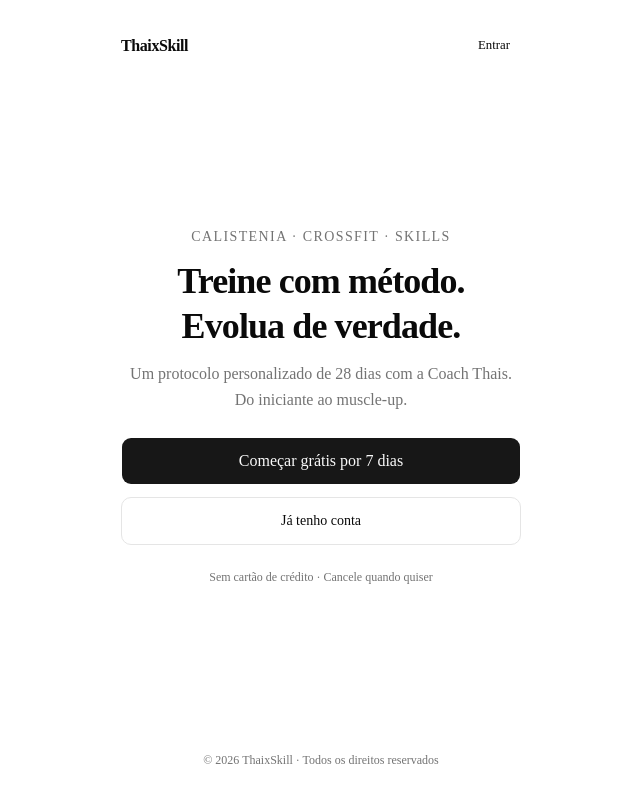
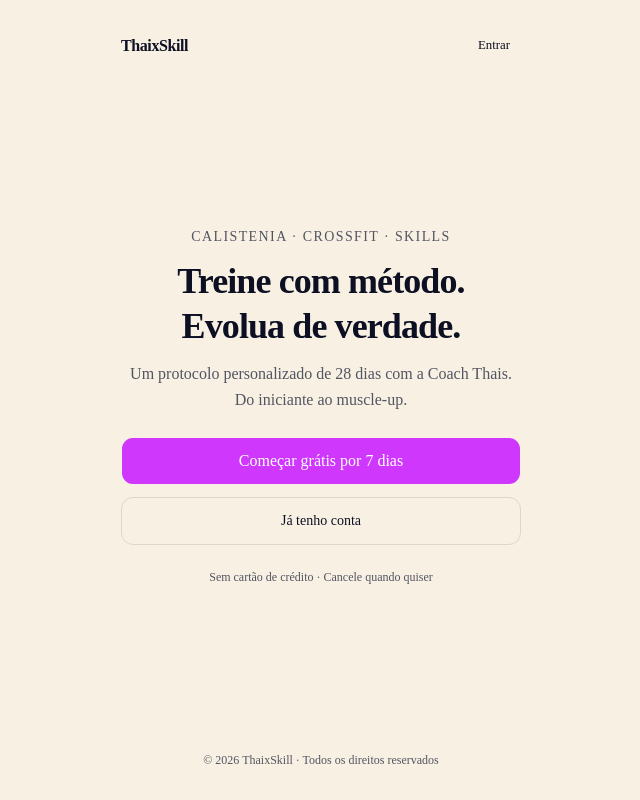
Before and after one commit to vitorOliveiraLopes/thaix, a Next.js app: page / in a window 1280 px wide. Shown: the whole page, without its empty margins (319-959 px from the left). Built offline with nearby package versions, Linux system fonts and the light colour scheme.

Commit message:
feat: recuperação de senha com email e reset

```diff
--- /dev/null
+++ b/src/app/(auth)/forgot-password/page.tsx
@@ -0,0 +1,123 @@
+'use client'
+
+import { useState } from 'react'
+import { useRouter } from 'next/navigation'
+import Link from 'next/link'
+import { createClient } from '@/lib/supabase/client'
+import { Button } from '@/components/ui/button'
+import { Input } from '@/components/ui/input'
+import { Label } from '@/components/ui/label'
+import { ArrowLeft } from 'lucide-react'
+
+export default function ForgotPasswordPage() {
+  const router = useRouter()
+  const [email, setEmail] = useState('')
+  const [loading, setLoading] = useState(false)
+  const [sent, setSent] = useState(false)
+  const [error, setError] = useState<string | null>(null)
+
+  async function handleSubmit(e: React.FormEvent) {
+    e.preventDefault()
+    setLoading(true)
+    setError(null)
+
+    const supabase = createClient()
+    const { error } = await supabase.auth.resetPasswordForEmail(email, {
+      redirectTo: `${window.location.origin}/auth/callback?next=/reset-password`,
+    })
+
+    if (error) {
+      setError('Erro ao enviar e-mail. Verifique o endereço e tente novamente.')
+      setLoading(false)
+      return
+    }
+
+    setSent(true)
+    setLoading(false)
+  }
+
+  if (sent) {
+    return (
+      <div className="min-h-screen flex items-center justify-center bg-background px-4">
+        <div className="w-full max-w-sm space-y-6 text-center">
+          <div className="text-5xl">📬</div>
+          <div className="space-y-2">
+            <h1 className="text-2xl font-semibold tracking-tight">
+              E-mail enviado
+            </h1>
+            <p className="text-sm text-muted-foreground">
+              Enviamos um link para <strong>{email}</strong>. Verifique sua caixa de entrada e clique no link para redefinir sua senha.
+            </p>
+          </div>
+          <p className="text-xs text-muted-foreground">
+            Não recebeu?{' '}
+            <button
+              onClick={() => setSent(false)}
+              className="underline hover:text-foreground transition-colors"
+            >
+              Tentar novamente
+            </button>
+          </p>
+          <Button
+            variant="outline"
+            className="w-full"
+            onClick={() => router.push('/login')}
+          >
+            Voltar para o login
+          </Button>
+        </div>
+      </div>
+    )
+  }
+
+  return (
+    <div className="min-h-screen flex items-center justify-center bg-background px-4">
+      <div className="w-full max-w-sm space-y-6">
+
+        <div className="space-y-1">
+          <Link
+            href="/login"
+            className="inline-flex items-center gap-1 text-sm text-muted-foreground hover:text-foreground transition-colors mb-4"
+          >
+            <ArrowLeft className="w-4 h-4" />
+            Voltar
+          </Link>
+          <h1 className="text-2xl font-semibold tracking-tight">
+            Recuperar senha
+          </h1>
+          <p className="text-sm text-muted-foreground">
+            Digite seu e-mail e enviaremos um link para redefinir sua senha.
+          </p>
+        </div>
+
+        <form onSubmit={handleSubmit} className="space-y-4">
+          <div className="space-y-2">
+            <Label htmlFor="email">E-mail</Label>
+            <Input
+              id="email"
+              type="email"
+              placeholder="seu@email.com"
+              value={email}
+              onChange={e => setEmail(e.target.value)}
+              required
+              autoComplete="email"
+            />
+          </div>
+
+          {error && (
+            <p className="text-sm text-destructive">{error}</p>
+          )}
+
+          <Button
+            type="submit"
+            className="w-full h-12"
+            disabled={loading}
+          >
+            {loading ? 'Enviando...' : 'Enviar link de recuperação'}
+          </Button>
+        </form>
+
+      </div>
+    </div>
+  )
+}
--- /dev/null
+++ b/src/app/(auth)/reset-password/page.tsx
@@ -0,0 +1,102 @@
+'use client'
+
+import { useState } from 'react'
+import { useRouter } from 'next/navigation'
+import { createClient } from '@/lib/supabase/client'
+import { Button } from '@/components/ui/button'
+import { Input } from '@/components/ui/input'
+import { Label } from '@/components/ui/label'
+
+export default function ResetPasswordPage() {
+  const router = useRouter()
+  const [password, setPassword] = useState('')
+  const [confirm, setConfirm] = useState('')
+  const [loading, setLoading] = useState(false)
+  const [error, setError] = useState<string | null>(null)
+
+  async function handleSubmit(e: React.FormEvent) {
+    e.preventDefault()
+    setError(null)
+
+    if (password.length < 6) {
+      setError('A senha deve ter pelo menos 6 caracteres.')
+      return
+    }
+
+    if (password !== confirm) {
+      setError('As senhas não coincidem.')
+      return
+    }
+
+    setLoading(true)
+    const supabase = createClient()
+    const { error } = await supabase.auth.updateUser({ password })
+
+    if (error) {
+      setError('Erro ao atualizar senha. O link pode ter expirado.')
+      setLoading(false)
+      return
+    }
+
+    router.push('/home')
+    router.refresh()
+  }
+
+  return (
+    <div className="min-h-screen flex items-center justify-center bg-background px-4">
+      <div className="w-full max-w-sm space-y-6">
+
+        <div className="space-y-1">
+          <h1 className="text-2xl font-semibold tracking-tight">
+            Nova senha
+          </h1>
+          <p className="text-sm text-muted-foreground">
+            Escolha uma senha segura para sua conta.
+          </p>
+        </div>
+
+        <form onSubmit={handleSubmit} className="space-y-4">
+          <div className="space-y-2">
+            <Label htmlFor="password">Nova senha</Label>
+            <Input
+              id="password"
+              type="password"
+              placeholder="Mínimo 6 caracteres"
+              value={password}
+              onChange={e => setPassword(e.target.value)}
+              required
+              minLength={6}
+              autoComplete="new-password"
+            />
+          </div>
+
+          <div className="space-y-2">
+            <Label htmlFor="confirm">Confirmar senha</Label>
+            <Input
+              id="confirm"
+              type="password"
+              placeholder="Repita a senha"
+              value={confirm}
+              onChange={e => setConfirm(e.target.value)}
+              required
+              autoComplete="new-password"
+            />
+          </div>
+
+          {error && (
+            <p className="text-sm text-destructive">{error}</p>
+          )}
+
+          <Button
+            type="submit"
+            className="w-full h-12"
+            disabled={loading}
+          >
+            {loading ? 'Salvando...' : 'Salvar nova senha'}
+          </Button>
+        </form>
+
+      </div>
+    </div>
+  )
+}
--- /dev/null
+++ b/src/app/auth/callback/route.ts
@@ -0,0 +1,18 @@
+import { NextResponse } from 'next/server'
+import { createClient } from '@/lib/supabase/server'
+
+export async function GET(request: Request) {
+  const { searchParams, origin } = new URL(request.url)
+  const code = searchParams.get('code')
+  const next = searchParams.get('next') ?? '/home'
+
+  if (code) {
+    const supabase = await createClient()
+    const { error } = await supabase.auth.exchangeCodeForSession(code)
+    if (!error) {
+      return NextResponse.redirect(`${origin}${next}`)
+    }
+  }
+
+  return NextResponse.redirect(`${origin}/login?error=link_invalido`)
+}
--- a/src/app/globals.css
+++ b/src/app/globals.css
@@ -46,75 +46,12 @@
   --radius-2xl: calc(var(--radius) * 1.8);
   --radius-3xl: calc(var(--radius) * 2.2);
   --radius-4xl: calc(var(--radius) * 2.6);
-}
 
-:root {
-  --background: oklch(1 0 0);
-  --foreground: oklch(0.145 0 0);
-  --card: oklch(1 0 0);
-  --card-foreground: oklch(0.145 0 0);
-  --popover: oklch(1 0 0);
-  --popover-foreground: oklch(0.145 0 0);
-  --primary: oklch(0.205 0 0);
-  --primary-foreground: oklch(0.985 0 0);
-  --secondary: oklch(0.97 0 0);
-  --secondary-foreground: oklch(0.205 0 0);
-  --muted: oklch(0.97 0 0);
-  --muted-foreground: oklch(0.556 0 0);
-  --accent: oklch(0.97 0 0);
-  --accent-foreground: oklch(0.205 0 0);
-  --destructive: oklch(0.577 0.245 27.325);
-  --border: oklch(0.922 0 0);
-  --input: oklch(0.922 0 0);
-  --ring: oklch(0.708 0 0);
-  --chart-1: oklch(0.87 0 0);
-  --chart-2: oklch(0.556 0 0);
-  --chart-3: oklch(0.439 0 0);
-  --chart-4: oklch(0.371 0 0);
-  --chart-5: oklch(0.269 0 0);
-  --radius: 0.625rem;
-  --sidebar: oklch(0.985 0 0);
-  --sidebar-foreground: oklch(0.145 0 0);
-  --sidebar-primary: oklch(0.205 0 0);
-  --sidebar-primary-foreground: oklch(0.985 0 0);
-  --sidebar-accent: oklch(0.97 0 0);
-  --sidebar-accent-foreground: oklch(0.205 0 0);
-  --sidebar-border: oklch(0.922 0 0);
-  --sidebar-ring: oklch(0.708 0 0);
-}
-
-.dark {
-  --background: oklch(0.145 0 0);
-  --foreground: oklch(0.985 0 0);
-  --card: oklch(0.205 0 0);
-  --card-foreground: oklch(0.985 0 0);
-  --popover: oklch(0.205 0 0);
-  --popover-foreground: oklch(0.985 0 0);
-  --primary: oklch(0.922 0 0);
-  --primary-foreground: oklch(0.205 0 0);
-  --secondary: oklch(0.269 0 0);
-  --secondary-foreground: oklch(0.985 0 0);
-  --muted: oklch(0.269 0 0);
-  --muted-foreground: oklch(0.708 0 0);
-  --accent: oklch(0.269 0 0);
-  --accent-foreground: oklch(0.985 0 0);
-  --destructive: oklch(0.704 0.191 22.216);
-  --border: oklch(1 0 0 / 10%);
-  --input: oklch(1 0 0 / 15%);
-  --ring: oklch(0.556 0 0);
-  --chart-1: oklch(0.87 0 0);
-  --chart-2: oklch(0.556 0 0);
-  --chart-3: oklch(0.439 0 0);
-  --chart-4: oklch(0.371 0 0);
-  --chart-5: oklch(0.269 0 0);
-  --sidebar: oklch(0.205 0 0);
-  --sidebar-foreground: oklch(0.985 0 0);
-  --sidebar-primary: oklch(0.488 0.243 264.376);
-  --sidebar-primary-foreground: oklch(0.985 0 0);
-  --sidebar-accent: oklch(0.269 0 0);
-  --sidebar-accent-foreground: oklch(0.985 0 0);
-  --sidebar-border: oklch(1 0 0 / 10%);
-  --sidebar-ring: oklch(0.556 0 0);
+  /* Cores ThaixSkill */
+  --color-brand-magenta: oklch(0.65 0.28 317);
+  --color-brand-volt: oklch(0.93 0.23 125);
+  --color-brand-ink: oklch(0.18 0.04 277);
+  --color-brand-bone: oklch(0.96 0.02 85);
 }
 
 @layer base {
@@ -128,3 +65,73 @@
     @apply font-sans;
   }
 }
+
+/* ── Cores ThaixSkill — vem por último para sobrescrever o shadcn ── */
+:root {
+  --background: oklch(0.96 0.02 85);
+  --foreground: oklch(0.18 0.04 277);
+  --card: oklch(1 0 0);
+  --card-foreground: oklch(0.18 0.04 277);
+  --popover: oklch(1 0 0);
+  --popover-foreground: oklch(0.18 0.04 277);
+  --primary: oklch(0.65 0.28 317);
+  --primary-foreground: oklch(1 0 0);
+  --secondary: oklch(0.92 0.015 85);
+  --secondary-foreground: oklch(0.18 0.04 277);
+  --muted: oklch(0.92 0.015 85);
+  --muted-foreground: oklch(0.45 0.02 277);
+  --accent: oklch(0.93 0.23 125);
+  --accent-foreground: oklch(0.18 0.04 277);
+  --destructive: oklch(0.577 0.245 27.325);
+  --border: oklch(0.88 0.015 85);
+  --input: oklch(0.88 0.015 85);
+  --ring: oklch(0.65 0.28 317);
+  --chart-1: oklch(0.65 0.28 317);
+  --chart-2: oklch(0.93 0.23 125);
+  --chart-3: oklch(0.52 0.28 317);
+  --chart-4: oklch(0.45 0.02 277);
+  --chart-5: oklch(0.18 0.04 277);
+  --radius: 0.75rem;
+  --sidebar: oklch(0.93 0.02 85);
+  --sidebar-foreground: oklch(0.18 0.04 277);
+  --sidebar-primary: oklch(0.65 0.28 317);
+  --sidebar-primary-foreground: oklch(1 0 0);
+  --sidebar-accent: oklch(0.92 0.015 85);
+  --sidebar-accent-foreground: oklch(0.18 0.04 277);
+  --sidebar-border: oklch(0.88 0.015 85);
+  --sidebar-ring: oklch(0.65 0.28 317);
+}
+
+.dark {
+  --background: oklch(0.18 0.04 277);
+  --foreground: oklch(0.96 0.02 85);
+  --card: oklch(0.22 0.04 277);
+  --card-foreground: oklch(0.96 0.02 85);
+  --popover: oklch(0.22 0.04 277);
+  --popover-foreground: oklch(0.96 0.02 85);
+  --primary: oklch(0.65 0.28 317);
+  --primary-foreground: oklch(1 0 0);
+  --secondary: oklch(0.25 0.04 277);
+  --secondary-foreground: oklch(0.96 0.02 85);
+  --muted: oklch(0.25 0.04 277);
+  --muted-foreground: oklch(0.65 0.02 277);
+  --accent: oklch(0.93 0.23 125);
+  --accent-foreground: oklch(0.18 0.04 277);
+  --destructive: oklch(0.704 0.191 22.216);
+  --border: oklch(1 0 0 / 10%);
+  --input: oklch(1 0 0 / 15%);
+  --ring: oklch(0.65 0.28 317);
+  --chart-1: oklch(0.65 0.28 317);
+  --chart-2: oklch(0.93 0.23 125);
+  --chart-3: oklch(0.52 0.28 317);
+  --chart-4: oklch(0.65 0.02 277);
+  --chart-5: oklch(0.45 0.02 277);
+  --sidebar: oklch(0.22 0.04 277);
+  --sidebar-foreground: oklch(0.96 0.02 85);
+  --sidebar-primary: oklch(0.65 0.28 317);
+  --sidebar-primary-foreground: oklch(1 0 0);
+  --sidebar-accent: oklch(0.25 0.04 277);
+  --sidebar-accent-foreground: oklch(0.96 0.02 85);
+  --sidebar-border: oklch(1 0 0 / 10%);
+  --sidebar-ring: oklch(0.65 0.28 317);
+}
```
